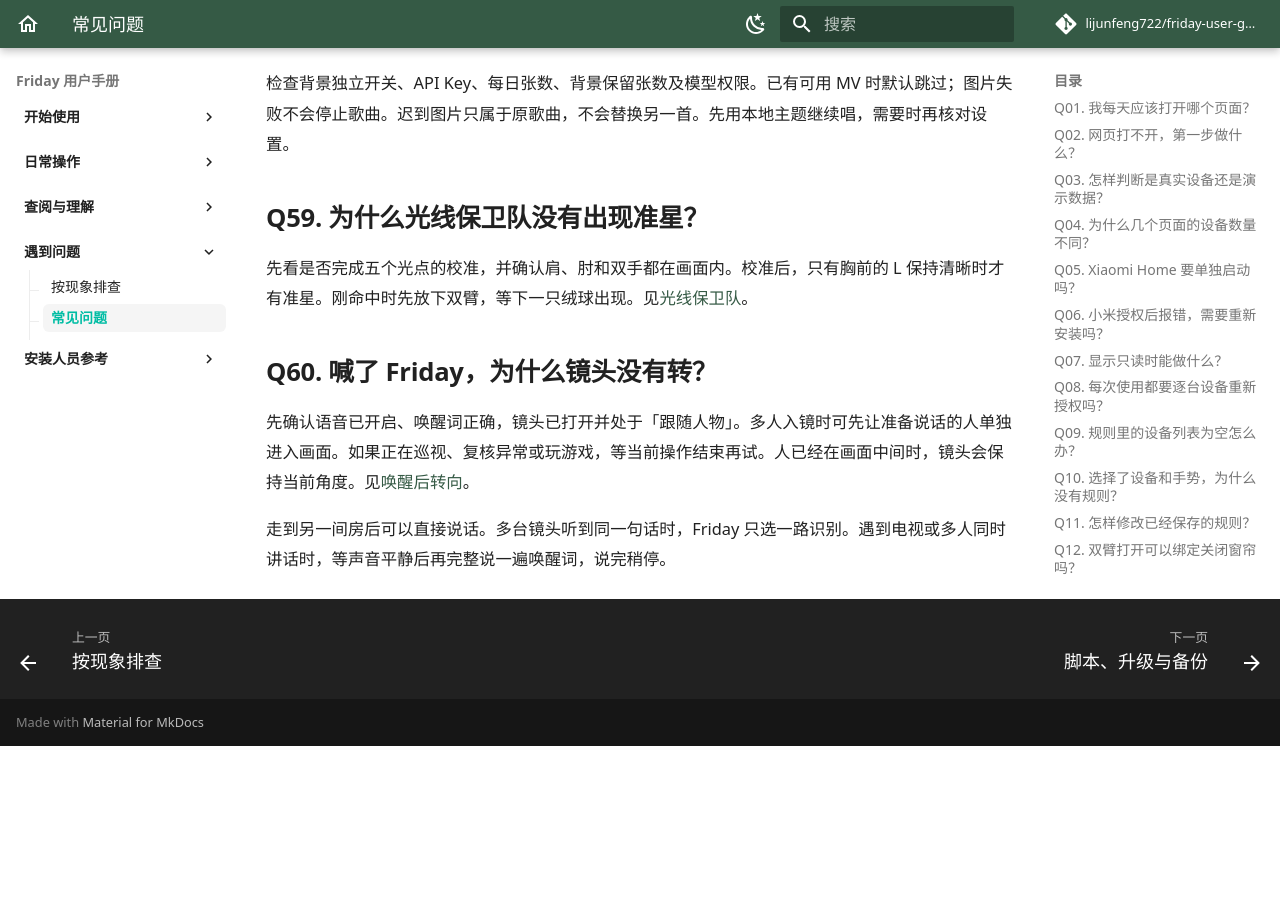
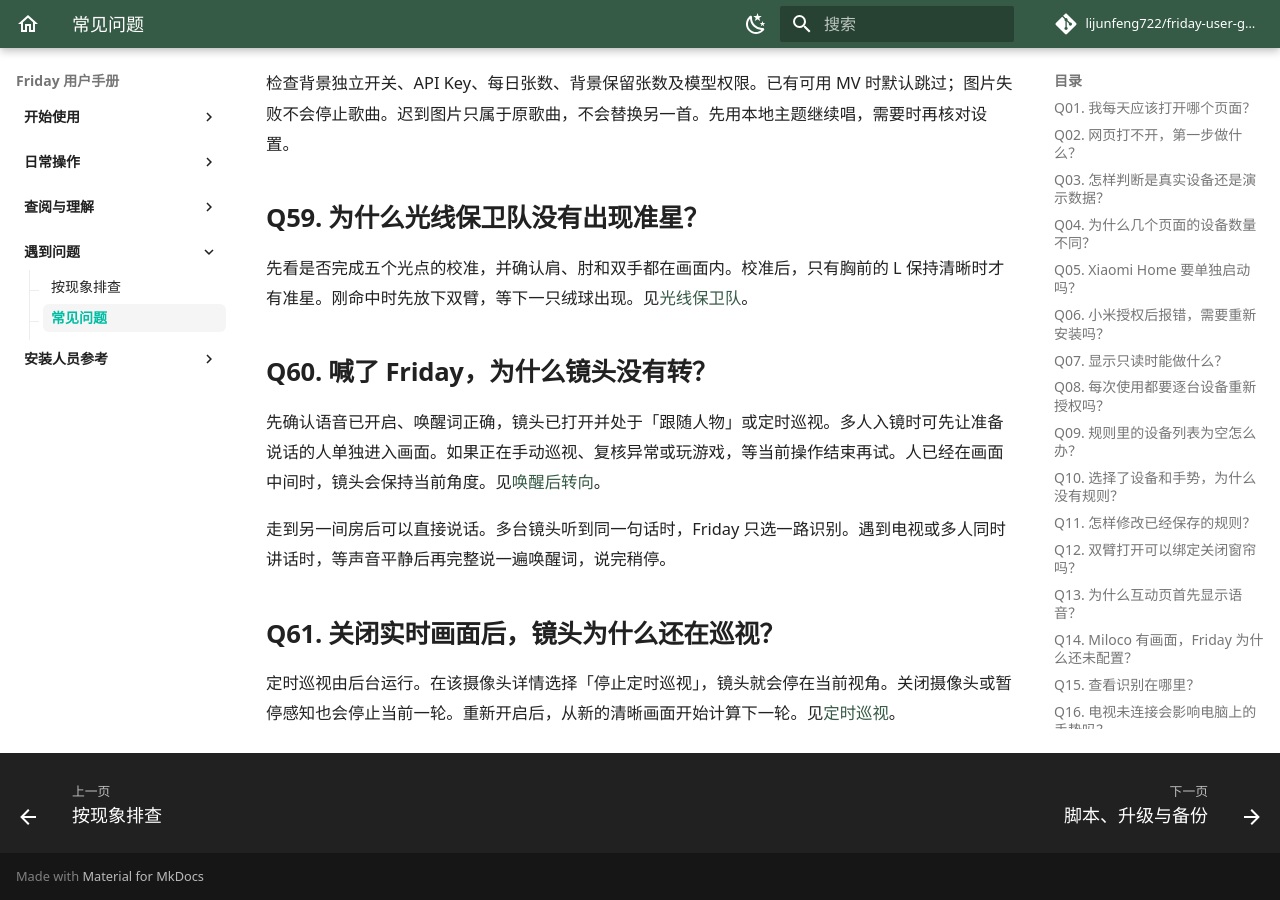
Before and after one commit to lijunfeng722/friday-user-guide, an MkDocs documentation site: the page built from docs/troubleshooting/faq.md, in a window 1280 px wide and 900 px high, scrolled down 9791 px. Built offline with MkDocs 1.6.1 and Material for MkDocs 9.7.7, drawn with Linux system fonts in a browser that asks for light colours; comment, search, counter and statistics services are not loaded; before the commit the page ends 10537 px from its top, so only the background shows below that.

Commit message:
文档：说明摄像头定时巡视及停止方式

```diff
--- a/docs/guides/cameras.md
+++ b/docs/guides/cameras.md
@@ -37,7 +37,7 @@
 
 ![示例镜头的实时画面下方显示「已唤醒，镜头正在找人」](../assets/screenshots/friday-camera-wake-turn.jpg)
 
-多台摄像头都听到时，Friday 会选择收音更清楚的一台。云台方向由这台镜头的画面判断。手动停留、指定跟随目标、巡视、游戏和异常复核期间，镜头优先完成当前操作。
+多台摄像头都听到时，Friday 会选择收音更清楚的一台。云台方向由这台镜头的画面判断。定时巡视中收到有效唤醒时，镜头会结束这轮巡视。手动停留、指定目标、手动巡视、游戏和异常复核仍优先。
 
 ### 选中画面中的人物或宠物
 
@@ -61,6 +61,14 @@
 
 画面暂时中断时，可以从详情停止仍在进行的巡视。当前路线提前结束时，详情会显示「本轮巡视未完成」。画面恢复后，可以再巡视一轮。
 
+### 定时巡视
+
+查看实时画面后，选择「每 30 分钟巡视」。该镜头在 Friday 后台运行时自行巡视。两轮之间继续跟随人物。镜头关闭或感知暂停时，巡视停止，恢复后重新计时。
+
+![示例镜头在后台巡视，详情显示已确认视角和停止入口](../assets/screenshots/friday-camera-scheduled-patrol.jpg)
+
+用「停止定时巡视」让镜头停在当前视角。结束实时查看后，详情仍可停止定时巡视。手动调整视角或切换跟随模式，也会退出定时巡视。
+
 ## 回看这台镜头
 
 点画面下方的「回看录像」进入该镜头的列表。选日期可以缩小范围，点片段开始保护播放。停止回放后会回到列表；点「查看全部录像」可查看其他镜头。
--- a/docs/troubleshooting/faq.md
+++ b/docs/troubleshooting/faq.md
@@ -264,6 +264,10 @@ ARL · Codex 使用原共享运行服务。选择 OpenAI API 时，Friday 需要
 
 ## Q60. 喊了 Friday，为什么镜头没有转？
 
-先确认语音已开启、唤醒词正确，镜头已打开并处于「跟随人物」。多人入镜时可先让准备说话的人单独进入画面。如果正在巡视、复核异常或玩游戏，等当前操作结束再试。人已经在画面中间时，镜头会保持当前角度。见[唤醒后转向](../guides/cameras.md#唤醒后转向)。
+先确认语音已开启、唤醒词正确，镜头已打开并处于「跟随人物」或定时巡视。多人入镜时可先让准备说话的人单独进入画面。如果正在手动巡视、复核异常或玩游戏，等当前操作结束再试。人已经在画面中间时，镜头会保持当前角度。见[唤醒后转向](../guides/cameras.md#唤醒后转向)。
 
 走到另一间房后可以直接说话。多台镜头听到同一句话时，Friday 只选一路识别。遇到电视或多人同时讲话时，等声音平静后再完整说一遍唤醒词，说完稍停。
+
+## Q61. 关闭实时画面后，镜头为什么还在巡视？
+
+定时巡视由后台运行。在该摄像头详情选择「停止定时巡视」，镜头就会停在当前视角。关闭摄像头或暂停感知也会停止当前一轮。重新开启后，从新的清晰画面开始计算下一轮。见[定时巡视](../guides/cameras.md#定时巡视)。
```
Also changed, not shown: USER_MANUAL.md (+14 -2 lines), docs/assets/screenshots/friday-camera-scheduled-patrol.source.json (added, +48 -0 lines), docs/assets/screenshots/friday-camera-scheduled-patrol.jpg (added).
